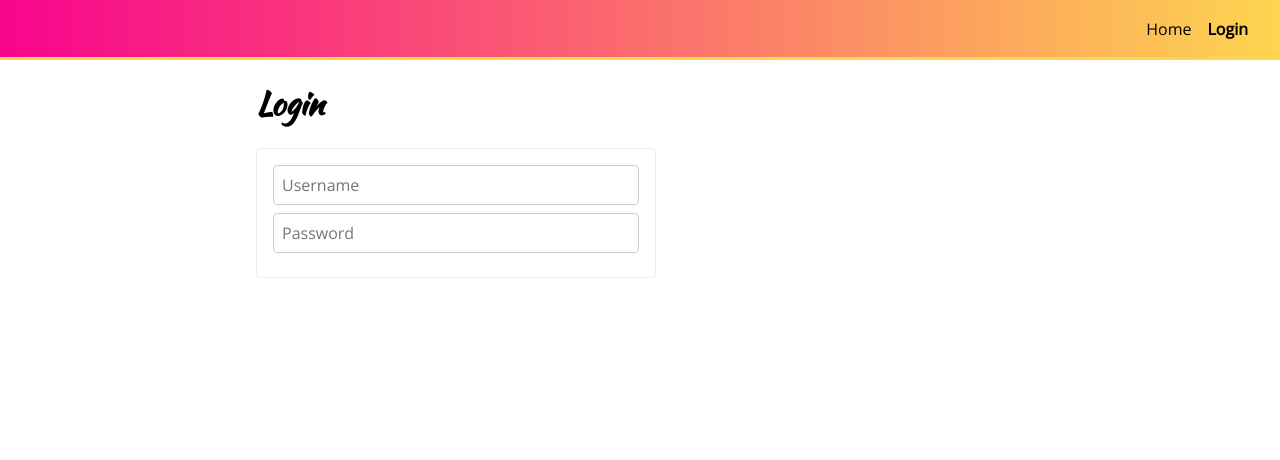
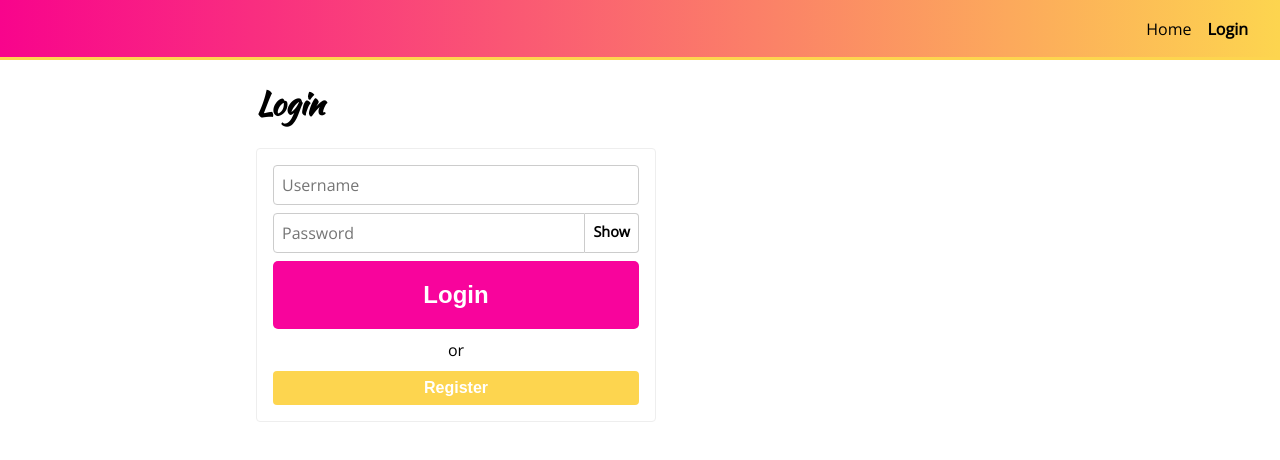
Before and after one commit to eacz/styled-components, a React (Create React App) app: page /login in a window 1280 px wide. Shown: the top 460 px of the page. Built offline with nearby package versions, Linux system fonts and the light colour scheme.

Commit message:
password input on login page

```diff
--- a/src/components/common/Button.tsx
+++ b/src/components/common/Button.tsx
@@ -7,7 +7,7 @@ interface Props {
 
 const Button = styled.button<Props>`
   color: white;
-  background: ${({secondary}) => secondary ? 'black' : '#f8049c' };
+  background: ${({secondary}) => secondary ? '#fdd54f' : '#f8049c' };
   font-weight: bold;
   padding: 8px;
   ${({large}) => large ? css`
@@ -31,6 +31,10 @@ const Button = styled.button<Props>`
     background: #eee;
     color: #666;
   }
+
+  &:hover {
+    cursor: pointer;
+  }
 `;
 
 export { Button }
--- /dev/null
+++ b/src/components/common/PasswordInput.tsx
@@ -0,0 +1,54 @@
+import { FC, useState, InputHTMLAttributes } from "react"
+import styled from "styled-components"
+import { Input } from 'components/common';
+
+const PasswordInputWrapper = styled.div`
+  display: flex;
+  ~div {
+    margin-bottom: 8px;
+  }
+`
+
+const PasswordInputStyled = styled(Input)
+  .attrs(() => ({
+    //placeholder: 'Password'//TODO: checkout why this doesn't work XD
+  }))`
+    border-top-right-radius: 0;
+    border-bottom-right-radius: 0;
+  `;
+
+const ToggleButton = styled.div`
+  height: 40px;
+  border: 1px solid #ccc;
+  box-sizing: border-box;
+  font-size: 0.9em;
+  display: flex;
+  padding: 8px;
+  border-left: 0;
+  border-top-right-radius: 4px;
+  border-bottom-right-radius: 4px;
+  background: white;
+  font-weight: bold;
+  cursor: pointer;
+  user-select: none;
+  color: black;
+`
+
+
+interface Props extends InputHTMLAttributes<HTMLInputElement> {}
+const PasswordInput: FC<Props> = (props) => {
+  const [showPassword, setShowPassword] = useState(false)
+
+  return (
+    <>
+    <PasswordInputWrapper>
+      <PasswordInputStyled type={showPassword ? 'text' : 'password'} {...props} />
+      <ToggleButton onClick={() => setShowPassword(s => !s)} >
+        {showPassword ? 'Hide' : 'Show'}
+      </ToggleButton>
+    </PasswordInputWrapper>
+    </>
+  )
+}
+
+export {PasswordInput}
--- a/src/components/common/index.js
+++ b/src/components/common/index.ts
@@ -2,3 +2,4 @@ export * from './Button'
 export * from './Header'
 export * from './PageLayout'
 export * from './Input'
+export * from './PasswordInput'
--- a/src/components/pages/Login.tsx
+++ b/src/components/pages/Login.tsx
@@ -1,5 +1,5 @@
-import { PageLayout, Input } from 'components/common'
-import { ChangeEvent, useState } from 'react'
+import { PageLayout, Input, PasswordInput, Button } from 'components/common'
+import { ChangeEvent, FormEvent, useState } from 'react'
 import styled from 'styled-components'
 
 const Form = styled.form`
@@ -11,6 +11,12 @@ const Form = styled.form`
   padding: 16px;
   box-sizing: border-box;
   border-radius: 4px;
+
+  .alt-text {
+    text-align: center;
+    margin: 10px 0;
+
+  }
 `
 
 const Login = () => {
@@ -20,12 +26,21 @@ const Login = () => {
     setFormFields(s => ({...s, [e.target.name]: e.target.value}))
   }
 
+  const handleSubmit = (e: FormEvent) => {
+    e.preventDefault()
+  }
+
   return (
     <PageLayout>
       <h1>Login</h1>
-      <Form>
+      <Form onSubmit={handleSubmit}>
         <Input value={formFields.username} type="text" name="username" placeholder='Username' onChange={handleInputChange} />
-        <Input value={formFields.password} type="password" name="password" placeholder='Password' onChange={handleInputChange} />
+        <PasswordInput value={formFields.password} name="password" placeholder='Password' onChange={handleInputChange} />
+
+        <Button large type="submit">Login</Button>
+        <p className='alt-text' >or</p>
+        <Button secondary type="button">Register</Button>
+
       </Form>
     </PageLayout>
   )
```
